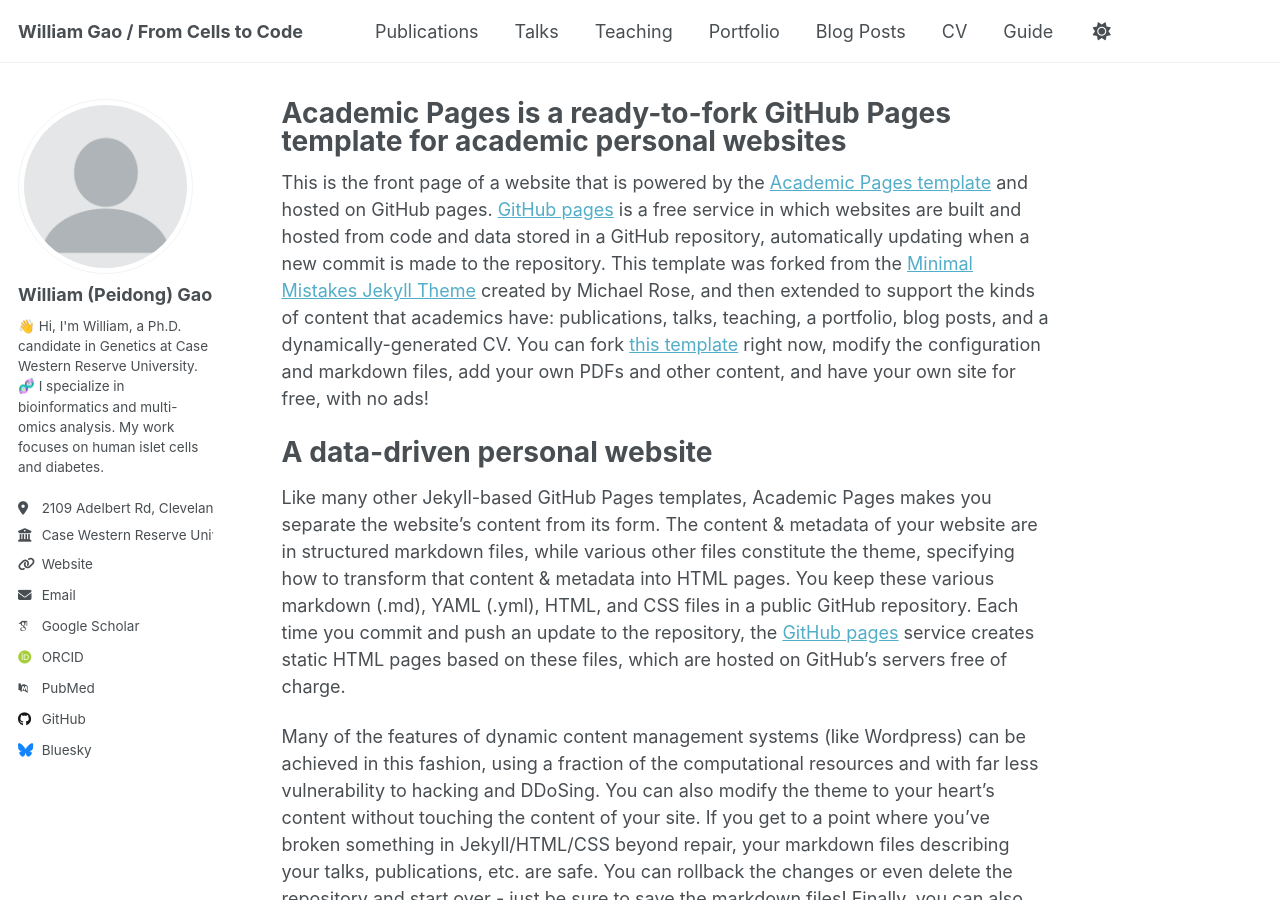
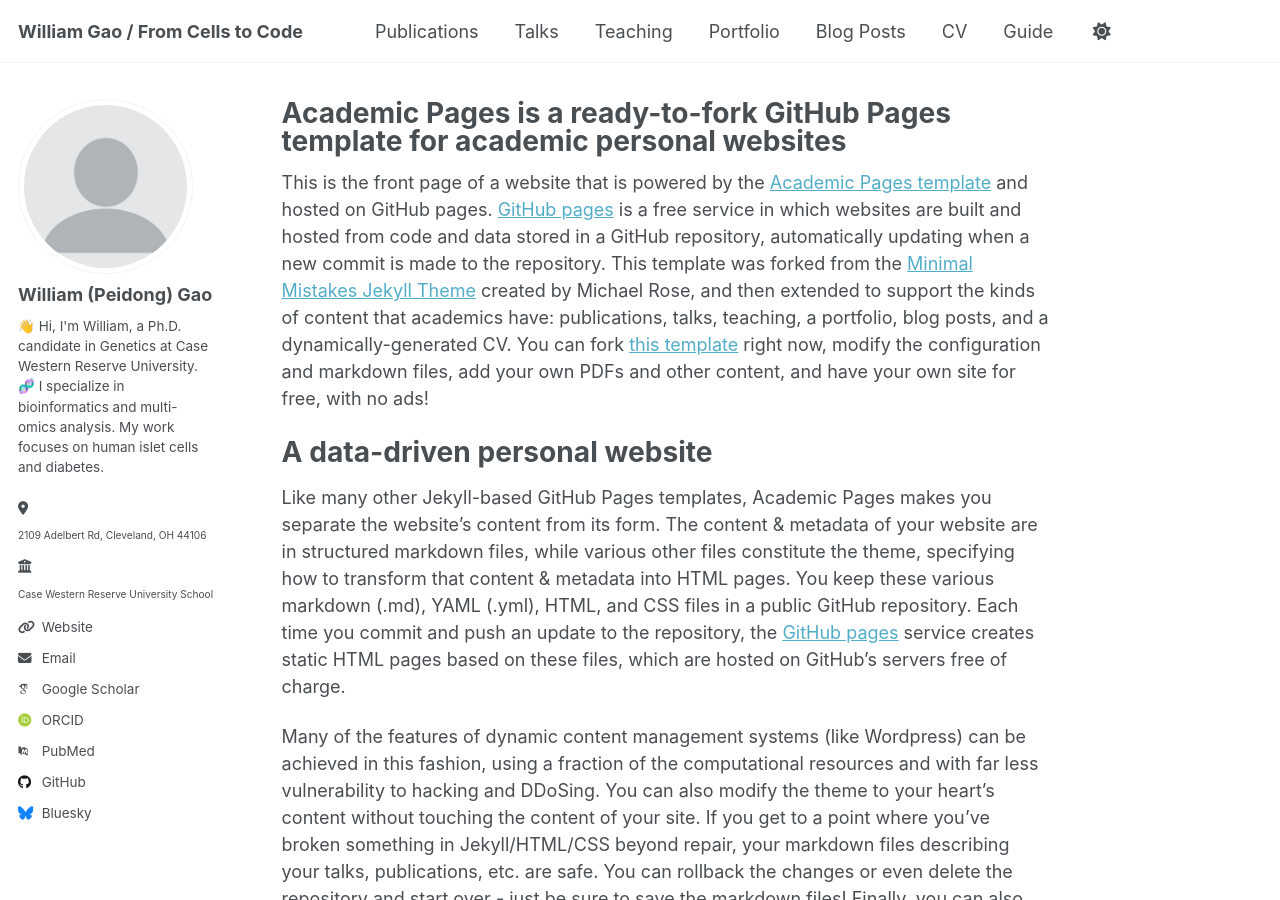
Before and after one commit to PeidongGao/WilliamGaoWeb, a Jekyll site: the page built from _pages/about.md, in a window 1280 px wide and 900 px high. Built offline with Jekyll 4.4.1, drawn with Linux system fonts in a browser that asks for light colours; some web fonts are replaced.

Commit message:
author-profile.html

```diff
--- a/_includes/author-profile.html
+++ b/_includes/author-profile.html
@@ -25,10 +25,10 @@
     <ul class="author__urls social-icons">
       <!-- Font Awesome icons / Biographic information  -->
       {% if author.location %}
-        <li class="author__desktop"><i class="fas fa-fw fa-location-dot icon-pad-right" aria-hidden="true"></i>{{ author.location }}</li>
+        <li class="author__desktop"><i class="fas fa-fw fa-location-dot icon-pad-right" aria-hidden="true"></i> <p>{{ author.location }}</p></li>
       {% endif %}
       {% if author.employer %}
-        <li class="author__desktop"><i class="fas fa-fw fa-building-columns icon-pad-right" aria-hidden="true"></i>{{ author.employer }}</li>
+        <li class="author__desktop"><i class="fas fa-fw fa-building-columns icon-pad-right" aria-hidden="true"></i><p>{{ author.employer }}</p></li>
       {% endif %}
       {% if author.uri %}
         <li><a href="{{ author.uri }}"><i class="fas fa-fw fa-link icon-pad-right" aria-hidden="true"></i>{{ site.data.ui-text[site.locale].website_label | default: "Website" }}</a></li>
```
